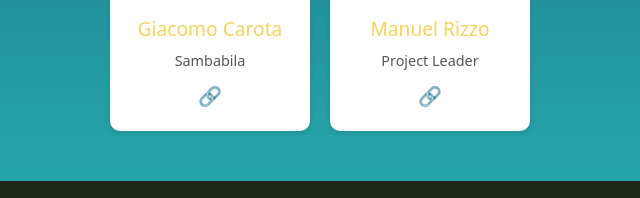
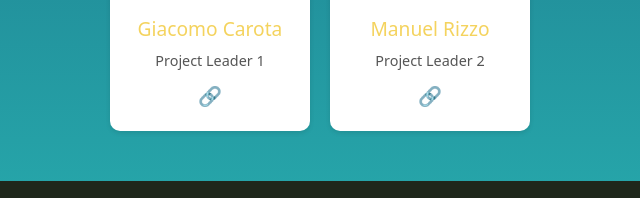
Before and after one commit to ManuelRizzo88/SkylineProjects, a website: page html/about.html in a window 1280 px wide. Shown: the part 500-698 px from the top of the page, 320-960 px from the left. Drawn offline with nearby package versions, Linux system fonts and the light colour scheme; no server answers.

Commit message:
modifica titoli about

```diff
--- a/html/about.html
+++ b/html/about.html
@@ -66,14 +66,14 @@
                 <div class="team-member">
                     <div class="photo" style="background-image: url('https://via.placeholder.com/150');"></div>
                     <h3>Giacomo Carota</h3>
-                    <p>Sambabila</p>
+                    <p>Project Leader 1</p>
                     <a href="https://mail.google.com/mail/u/0/?view=cm&fs=1&to=giacomo.carota.studenti@gmail.com&tf=1
                     " target="_blank" class="social-icon">🔗</a>
                 </div>
                 <div class="team-member">
                     <div class="photo" style="background-image: url('https://via.placeholder.com/150');"></div>
                     <h3>Manuel Rizzo</h3>
-                    <p>Project Leader</p>
+                    <p>Project Leader 2</p>
                     <a href="https://mail.google.com/mail/u/0/?view=cm&fs=1&to=manuel.rizzo.studenti@gmail.com&tf=1
                     " target="_blank" class="social-icon">🔗</a>
                 </div>
```
